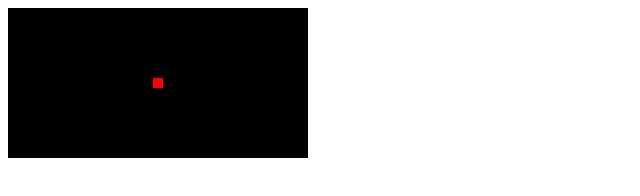
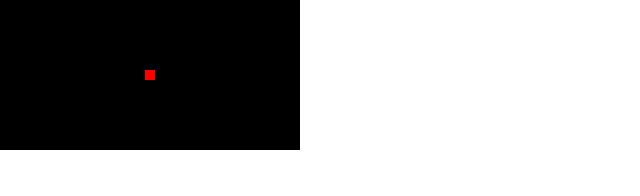
Before and after one commit to gaotianyanglly/WebGLdemo, a plain HTML site: page src/index.html in a window 1280 px wide. Shown: the whole page, without its empty margins (0-640 px from the left). Drawn offline with Linux system fonts and the light colour scheme.

Commit message:
样式调整

```diff
--- a/src/dome.js
+++ b/src/dome.js
@@ -34,6 +34,7 @@ window.onload=function(){
     gl.useProgram(program);
 
     // 绘制一个点
+    // 填充背景颜色
     gl.clearColor(0.0,0.0,0.0,1.0);
     gl.clear(gl.COLOR_BUFFER_BIT);
     gl.drawArrays(gl.POINTS, 0 ,1);
--- a/src/index.html
+++ b/src/index.html
@@ -6,6 +6,12 @@
     <meta http-equiv="X-UA-Compatible" content="ie=edge">
     <title>WebGL</title>
     <script src="./dome.js"></script>
+    <style>
+        *{
+            margin:0;
+            padding:0;
+        }
+    </style>
 </head>
 <body>
     <canvas id="glcanvas"></canvas>
```
